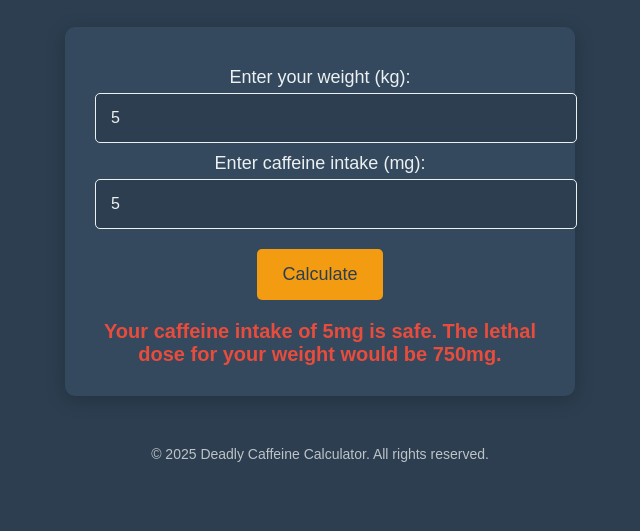
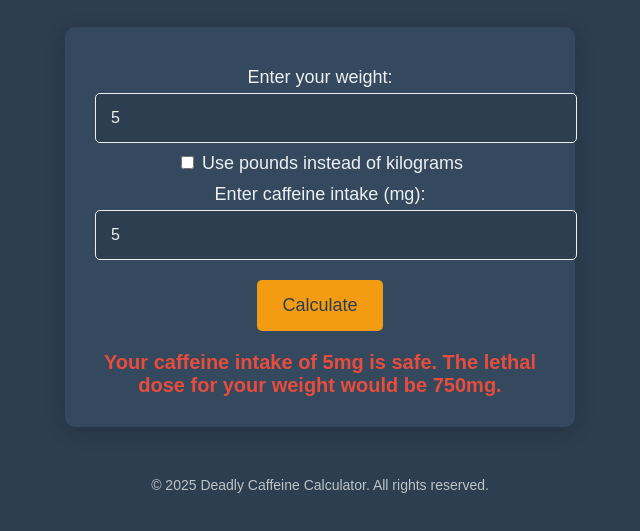
Before and after one commit to KomaVR/Caffeine-Is-Calc, a plain HTML site: page index.html in a window 1280 px wide. Both pictures are taken after typing "5", "5" into the empty fields and a click on the button "Calculate". Shown: the part 95-626 px from the top of the page, without its empty margins (320-960 px from the left). Drawn offline with Linux system fonts and the light colour scheme.

Commit message:
Update index.html

```diff
--- a/index.html
+++ b/index.html
@@ -78,8 +78,12 @@
   <h1>Deadly Caffeine Calculator</h1>
 
   <div class="calculator">
-    <label for="weight">Enter your weight (kg):</label>
-    <input type="number" id="weight" placeholder="Weight in kg" required>
+    <label for="weight">Enter your weight:</label>
+    <input type="number" id="weight" placeholder="Weight" required>
+    <br>
+    <label>
+      <input type="checkbox" id="unitToggle" onchange="toggleUnit()"> Use pounds instead of kilograms
+    </label>
 
     <label for="caffeine">Enter caffeine intake (mg):</label>
     <input type="number" id="caffeine" placeholder="Caffeine consumed in mg" required>
@@ -94,19 +98,32 @@
   </footer>
 
   <script>
+    const LETHAL_DOSE_PER_KG = 150; // mg per kg body weight
+    const LETHAL_DOSE_PER_LB = 68; // mg per lb body weight
+
+    function toggleUnit() {
+      const isPounds = document.getElementById('unitToggle').checked;
+      const weightInput = document.getElementById('weight');
+      const unitLabel = isPounds ? 'Enter your weight (lbs):' : 'Enter your weight (kg):';
+      document.querySelector('label[for="weight"]').innerText = unitLabel;
+      weightInput.value = ''; // Reset weight input when unit changes
+      weightInput.placeholder = isPounds ? "Weight in lbs" : "Weight in kg";
+    }
+
     function calculateLethalDose() {
       const weight = parseFloat(document.getElementById('weight').value);
       const caffeine = parseFloat(document.getElementById('caffeine').value);
+      const isPounds = document.getElementById('unitToggle').checked;
 
       if (!weight || !caffeine) {
         document.getElementById('result').innerText = "Please enter valid values.";
         return;
       }
 
-      const lethalDosePerKg = 150; // mg per kg body weight
-      const lethalDose = weight * lethalDosePerKg;
+      // Calculate lethal dose based on units (kg or lbs)
+      const lethalDose = isPounds ? weight * LETHAL_DOSE_PER_LB : weight * LETHAL_DOSE_PER_KG;
       const message = caffeine >= lethalDose
-        ? `Warning: Your caffeine intake of ${caffeine}mg could be lethal for your weight of ${weight}kg!`
+        ? `Warning: Your caffeine intake of ${caffeine}mg could be lethal for your weight of ${weight}${isPounds ? 'lbs' : 'kg'}!`
         : `Your caffeine intake of ${caffeine}mg is safe. The lethal dose for your weight would be ${lethalDose}mg.`;
 
       document.getElementById('result').innerText = message;
```
